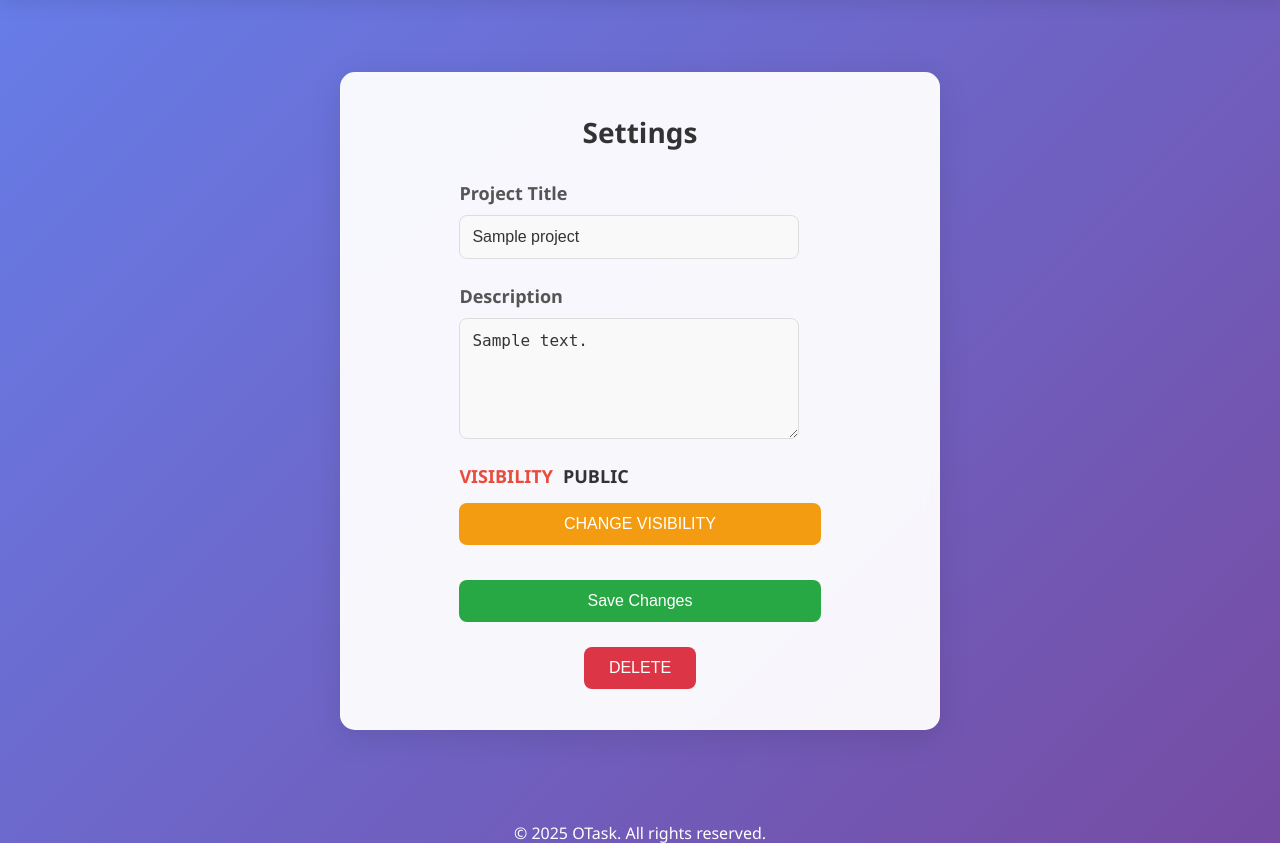
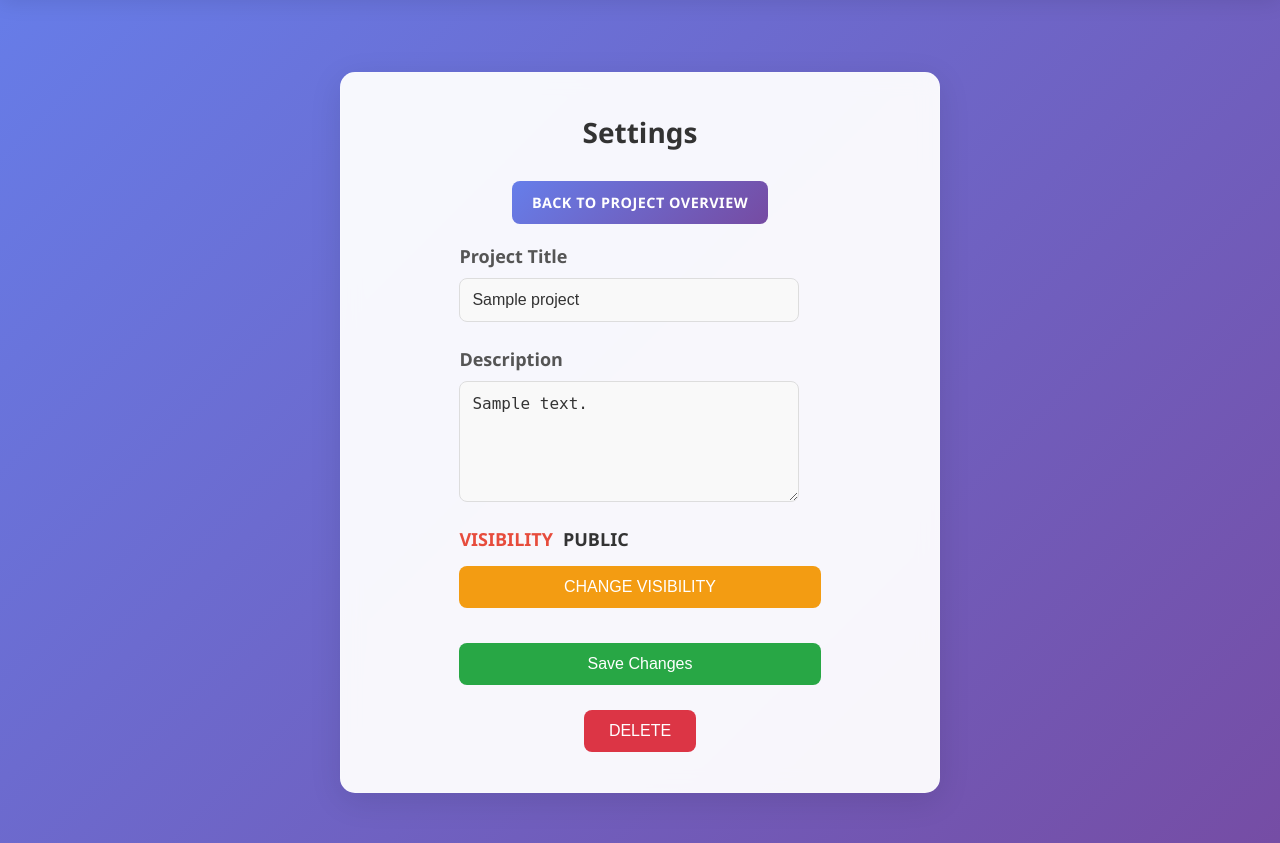
Before and after one commit to mohamoha0000/OTASK, a PHP site: page /pages/project_settings.php?project_id=1 in a window 1280 px wide. Shown: the part 70-913 px from the top of the page. Run offline with PHP 8.4, Linux system fonts and the light colour scheme; the visitor is signed in with stand-in values (Sample User, id 1); tables that the repository leaves empty hold one stand-in row (values such as "Sample post"); grey boxes marked "Sample" are stand-in pictures; data that the repository does not hold is empty.

Commit message:
style button back

```diff
--- a/source code OTask/pages/project_settings.php
+++ b/source code OTask/pages/project_settings.php
@@ -6,7 +6,7 @@
     <title>Project Settings</title>
     <link rel="stylesheet" href="../style/style.css?v=2">
     <link rel="stylesheet" href="../style/dashboard.css?v=2">
-    <link rel="stylesheet" href="../style/project_settings.css?v=2">
+    <link rel="stylesheet" href="../style/project_settings.css?v=3">
     <link rel="stylesheet" href="https://cdnjs.cloudflare.com/ajax/libs/font-awesome/6.0.0-beta3/css/all.min.css">
 </head>
 <body>
@@ -149,6 +149,7 @@
         <div class="settings-card">
             <?php if ($project): ?>
                 <h2 class="settings-page-title">Settings</h2>
+                <a href="view_project.php?project_id=<?php echo htmlspecialchars($project_id); ?>" class="btn btn-info" style="margin-bottom: 20px;">Back to Project Overview</a>
                 <form action="project_settings.php?project_id=<?= htmlspecialchars($project_id) ?>" method="POST">
                     <input type="hidden" name="project_id" value="<?= htmlspecialchars($project_id) ?>">
                     <div class="settings-info-item">
--- a/source code OTask/style/project_settings.css
+++ b/source code OTask/style/project_settings.css
@@ -217,6 +217,44 @@
     cursor: pointer;
 }
 
+.btn {
+    padding: 0.75rem 1.25rem;
+    border: none;
+    border-radius: var(--radius-md);
+    font-weight: 600;
+    font-size: 0.9rem;
+    cursor: pointer;
+    transition: all 0.3s ease;
+    text-transform: uppercase;
+    letter-spacing: 0.5px;
+    position: relative;
+    overflow: hidden;
+}
+
+.btn::before {
+    content: '';
+    position: absolute;
+    top: 0;
+    left: -100%;
+    width: 100%;
+    height: 100%;
+    background: linear-gradient(90deg, transparent, rgba(255,255,255,0.2), transparent);
+    transition: left 0.5s;
+}
+
+.btn:hover::before {
+    left: 100%;
+}
+
+.btn-info {
+    background: linear-gradient(135deg, var(--color-primary), var(--color-secondary));
+    color: white;
+}
+
+.btn-info:hover {
+    transform: translateY(-2px);
+    box-shadow: 0 4px 15px rgba(79, 70, 229, 0.4);
+}
 /* Responsive adjustments */
 @media (max-width: 768px) {
     .settings-card {
```
